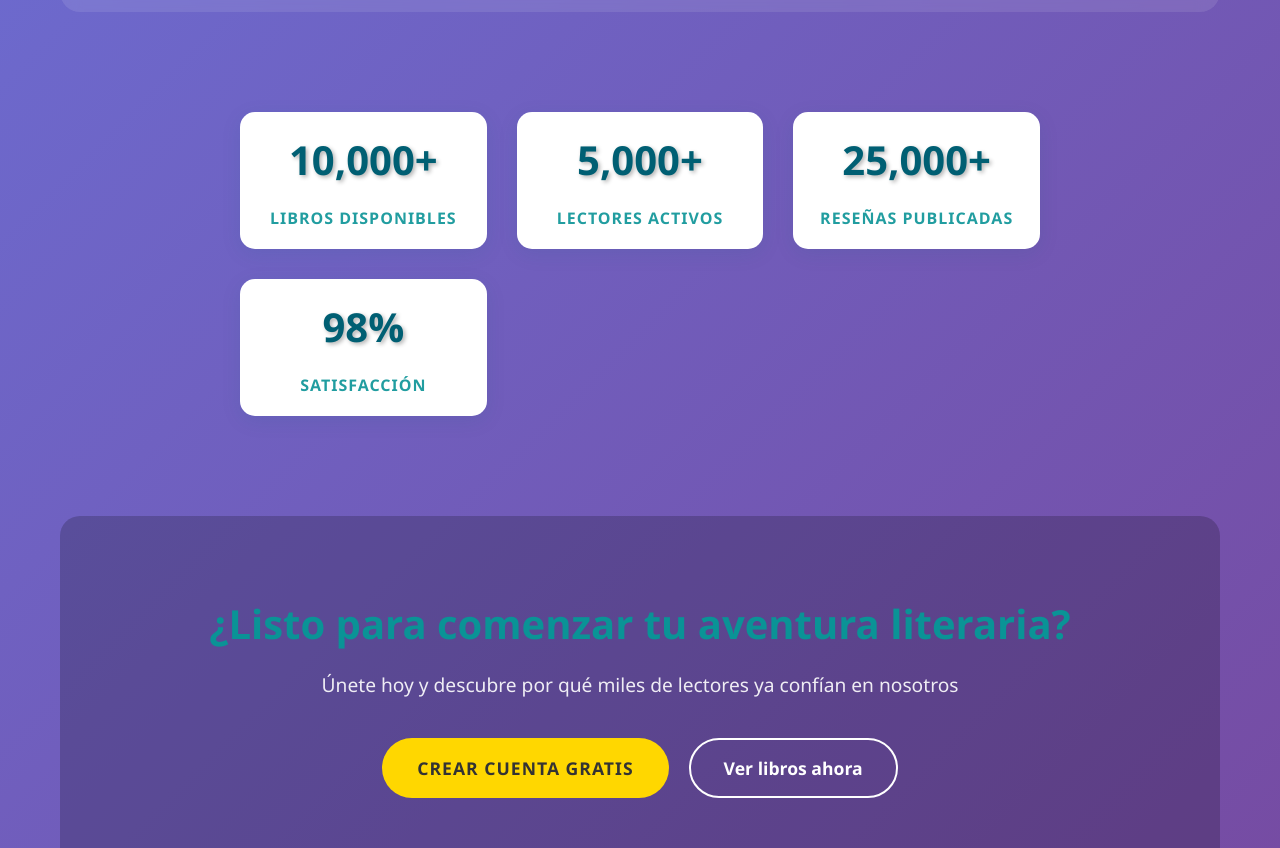
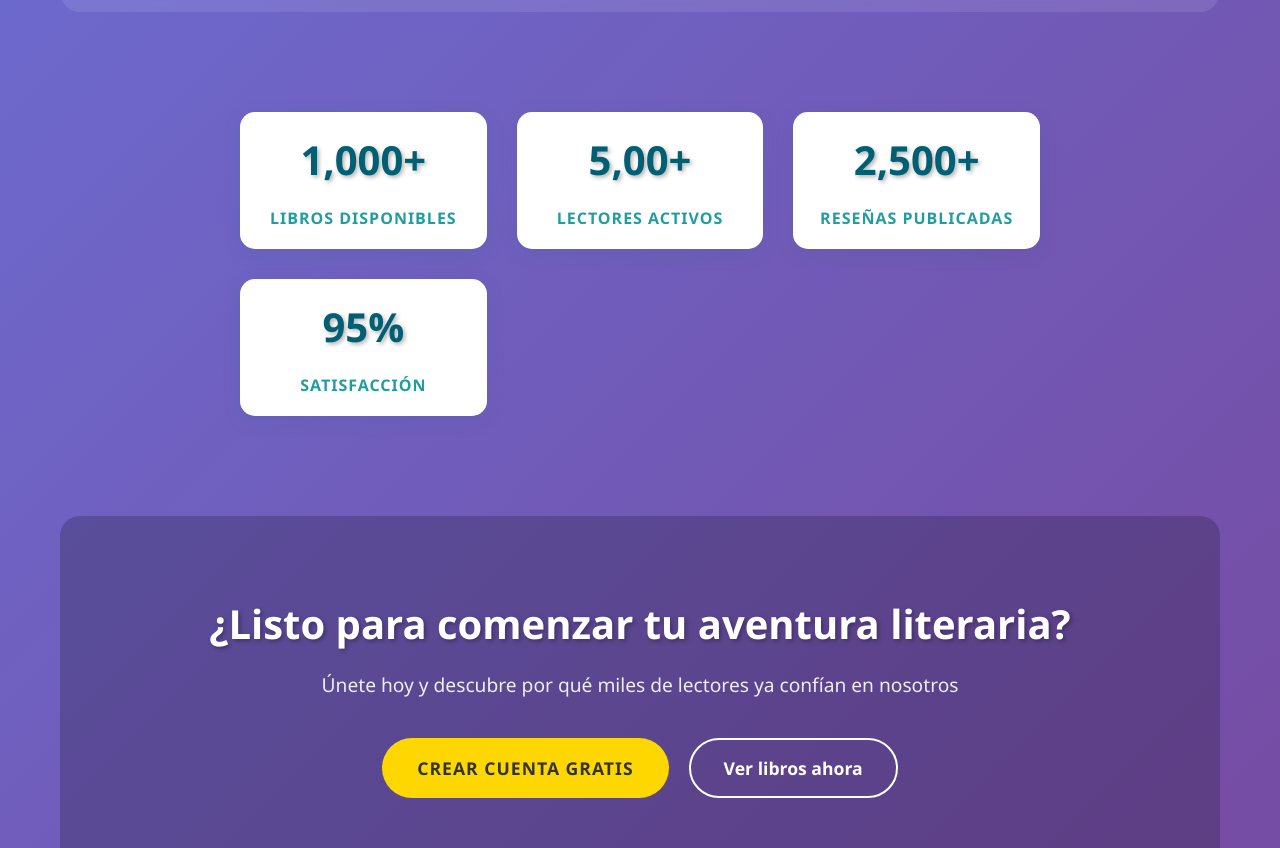
Before and after one commit to wley27/Sistema_libros, a React (Create React App) app: page / in a window 1280 px wide. Shown: the part 1522-2370 px from the top of the page. Built offline with nearby package versions, Linux system fonts and the light colour scheme.

Commit message:
cambios hero

```diff
--- a/src/components/Hero.css
+++ b/src/components/Hero.css
@@ -55,8 +55,8 @@
 }
 
 .btn-primary {
-  background: rgba(255, 255, 255, 0.2);
-  color: white;
+  background: rgb(255, 255, 255);
+  color: rgb(255, 255, 255);
   border: 2px solid rgba(255, 255, 255, 0.3);
   padding: 15px 30px;
   font-size: 1.1rem;
@@ -75,7 +75,7 @@
 }
 
 .btn-secondary {
-  background: white;
+  background: rgb(246, 246, 246);
   color: #667eea;
   border: none;
   padding: 15px 30px;
@@ -189,6 +189,8 @@
   font-size: 2.5rem;
   margin-bottom: 20px;
   font-weight: 600;
+  color:#ffffff;
+  text-shadow: 2px 2px 4px rgba(0, 0, 0, 0.3);
 }
 
 .hero-cta p {
--- a/src/components/Hero.js
+++ b/src/components/Hero.js
@@ -1,7 +1,7 @@
 import React from 'react';
 import './Hero.css';
 
-function Hero({ setVista, setEsVisitante, setMostrarLogin }) {
+function Hero({ setVista, setEsVisitante, setMostrarLogin,setMostrarRegistro }) {
   return (
     <div className="hero">
       <div className="hero-container">
@@ -63,19 +63,19 @@ function Hero({ setVista, setEsVisitante, setMostrarLogin }) {
         <div className="hero-stats">
           <div className="stats-grid">
             <div className="stat-item">
-              <span className="stat-number">10,000+</span>
+              <span className="stat-number">1,000+</span>
               <span className="stat-label">Libros disponibles</span>
             </div>
             <div className="stat-item">
-              <span className="stat-number">5,000+</span>
+              <span className="stat-number">5,00+</span>
               <span className="stat-label">Lectores activos</span>
             </div>
             <div className="stat-item">
-              <span className="stat-number">25,000+</span>
+              <span className="stat-number">2,500+</span>
               <span className="stat-label">Reseñas publicadas</span>
             </div>
             <div className="stat-item">
-              <span className="stat-number">98%</span>
+              <span className="stat-number">95%</span>
               <span className="stat-label">Satisfacción</span>
             </div>
           </div>
@@ -87,7 +87,7 @@ function Hero({ setVista, setEsVisitante, setMostrarLogin }) {
           <p>Únete hoy y descubre por qué miles de lectores ya confían en nosotros</p>
           <div className="cta-buttons">
             <button
-              onClick={() => setMostrarLogin(true)}
+              onClick={() => setMostrarRegistro(true)}
               className="btn-cta-primary"
             >
               Crear cuenta gratis
```
